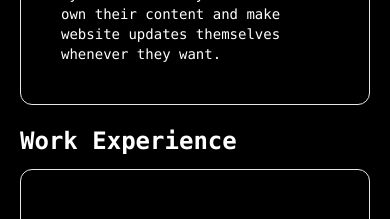
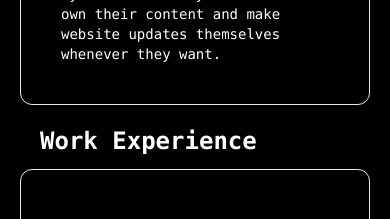
Before and after one commit to rtmav-codes/rtmav-porfolio-site, a SvelteKit app: page / in a window 390 px wide. Shown: the part 1020-1239 px from the top of the page. Built offline with nearby package versions, Linux system fonts and the light colour scheme; a web font is replaced by a local one.

Commit message:
add mb to recent projects

```diff
--- a/src/routes/+page.svelte
+++ b/src/routes/+page.svelte
@@ -113,7 +113,7 @@
 
                 <!-- Work Experience -->
                 {#if general?.id === "clbucvbhetqmq0alraz7sbmtz"}
-                    <div class="flex flex-col col-12 mt-5">
+                    <div class="flex flex-col col-12 mt-5 lg:px-0 px-5">
                         <h1 class="text-2xl font-bold mb-3">Work Experience</h1>
                     </div>
                     <div class="grid lg:grid-cols-2 grid-cols-1 gap-4">
@@ -140,7 +140,7 @@
                 <!-- Recent Projects -->
                 <h2 class="text-2xl font-bold mt-5 mb-3">Recent Projects</h2>
                 {#each featuredProjects as { title, description, video, image, demoUrl }}
-                    <div class="flex flex-col lg:flex-row justify-start items-center border rounded-xl overflow-hidden h-100 p-10">
+                    <div class="flex flex-col lg:flex-row justify-start items-center border rounded-xl overflow-hidden h-100 p-10 lg:mb-0 mb-5">
                         <div class="flex lg:flex-row flex-col justify-start items-center">
                             <div class="flex flex-col justify-start items-center lg:w-1/4 w-full">
                                 {#if video?.url}
```
